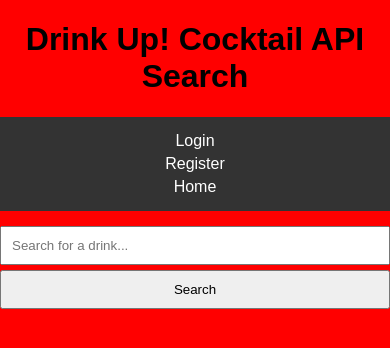
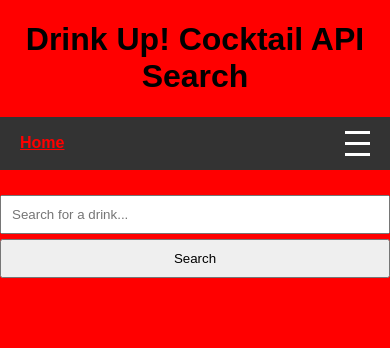
Before and after one commit to HaykeesComet/CocktailsAPI3, a Flask app: page / in a window 390 px wide. Shown: the top 348 px of the page. Run offline with Flask 3, Linux system fonts and the light colour scheme.

Commit message:
Update CocktailsAPI3

```diff
--- a/static/styles.css
+++ b/static/styles.css
@@ -29,10 +29,40 @@ nav {
     padding: 10px 0;
 }
 
-nav a {
+.nav-container {
+    display: flex;
+    justify-content: space-between;
+    align-items: center;
+    padding: 0 20px;
+}
+
+.nav-links {
+    display: flex;
+    gap: 20px;
+}
+
+.nav-links a {
     color: white;
-    margin: 0 15px;
     text-decoration: none;
+}
+
+/* Home link specific styles */
+.home-link {
+    font-weight: bold;
+    color: red;
+}
+
+.hamburger {
+    display: none;
+    flex-direction: column;
+    cursor: pointer;
+}
+
+.hamburger .bar {
+    width: 25px;
+    height: 3px;
+    background-color: white;
+    margin: 4px 0;
 }
 
 /* Form Styles */
@@ -99,26 +129,27 @@ form button {
 
 /* Responsive Styles */
 @media (max-width: 768px) {
-    .container {
-        padding: 10px;
+    .nav-links {
+        display: none;
+        flex-direction: column;
+        width: 100%;
     }
 
-    .drink-thumbnail {
-        width: 80px; /* Adjust for smaller screens */
+    .nav-links.active {
+        display: flex;
+    }
+
+    .hamburger {
+        display: flex;
     }
 }
 
 @media (max-width: 480px) {
-    nav a {
+    .nav-links a {
         display: block;
         margin: 5px 0;
     }
-
-    .drink-thumbnail {
-        width: 60px; /* Adjust for very small screens */
-    }
 }
-
 
 /* Container for drink items */
 .drinks {
@@ -167,3 +198,8 @@ form button {
     background-color: #f8d7da;
     color: #721c24;
 }
+
+/* Favorite buttons */
+button.favorited {
+    background-color: lightpink;
+}
--- a/templates/index.html
+++ b/templates/index.html
@@ -30,17 +30,28 @@
             const drinkId = button.getAttribute('data-drink-id');
             const localStorageKey = `favorite_${drinkId}`;
 
+            // Function to update button appearance
+            function updateButtonAppearance(button, favorited) {
+                if (favorited) {
+                    button.innerText = 'Favorited';
+                    button.classList.add('favorited');
+                } else {
+                    button.innerText = 'Add to Favorites';
+                    button.classList.remove('favorited');
+                }
+            }
+
             // Check localStorage for favorite status
             const storedFavoriteStatus = localStorage.getItem(localStorageKey);
             if (storedFavoriteStatus === 'favorited') {
-                button.innerText = 'Favorited';
+                updateButtonAppearance(button, true);
             }
 
             fetch(`/is_favorited/${drinkId}`)
                 .then(response => response.json())
                 .then(data => {
                     if (data.favorited) {
-                        button.innerText = 'Favorited';
+                        updateButtonAppearance(button, true);
                         localStorage.setItem(localStorageKey, 'favorited');
                     } else {
                         localStorage.setItem(localStorageKey, 'not_favorited');
@@ -58,10 +69,10 @@
                 }).then(response => response.json())
                   .then(data => {
                       if (data.status === 'added') {
-                          button.innerText = 'Favorited';
+                          updateButtonAppearance(button, true);
                           localStorage.setItem(localStorageKey, 'favorited');
                       } else if (data.status === 'removed') {
-                          button.innerText = 'Add to Favorites';
+                          updateButtonAppearance(button, false);
                           localStorage.setItem(localStorageKey, 'not_favorited');
                       }
                   });
--- a/templates/layout.html
+++ b/templates/layout.html
@@ -9,6 +9,9 @@
 <body>
     <h1>Drink Up! Cocktail API Search</h1>
     <nav>
+        <div class="nav-container">
+            <a href="{{ url_for('drinks.index') }}" class="logo home-link">Home</a>
+            <div class="nav-links" id="nav-links">
                 {% if current_user.is_authenticated %}
                     <a href="{{ url_for('auth.logout') }}">Logout</a>
                     <a href="{{ url_for('drinks.favorites') }}">Favorites</a>
@@ -16,7 +19,13 @@
                     <a href="{{ url_for('auth.login') }}">Login</a>
                     <a href="{{ url_for('auth.register') }}">Register</a>
                 {% endif %}
-        <a href="{{ url_for('drinks.index') }}">Home</a>
+            </div>
+            <div class="hamburger" id="hamburger">
+                <span class="bar"></span>
+                <span class="bar"></span>
+                <span class="bar"></span>
+            </div>
+        </div>
     </nav>
     <div class="container">
         {% with messages = get_flashed_messages(with_categories=true) %}
@@ -31,11 +40,14 @@
         {% block content %}{% endblock %}
     </div>
 
-    <!-- JavaScript to handle browser back/forward button -->
     <script>
-        window.addEventListener('popstate', function(event) {
-            // Force the page to reload on back/forward navigation
-            window.location.reload();
+        document.addEventListener('DOMContentLoaded', function() {
+            const hamburger = document.getElementById('hamburger');
+            const navLinks = document.getElementById('nav-links');
+
+            hamburger.addEventListener('click', function() {
+                navLinks.classList.toggle('active');
+            });
         });
     </script>
 </body>
```
Also changed, not shown: templates/drink.html (+15 -4 lines). Lines whose indentation alone changed are shown as unchanged.
